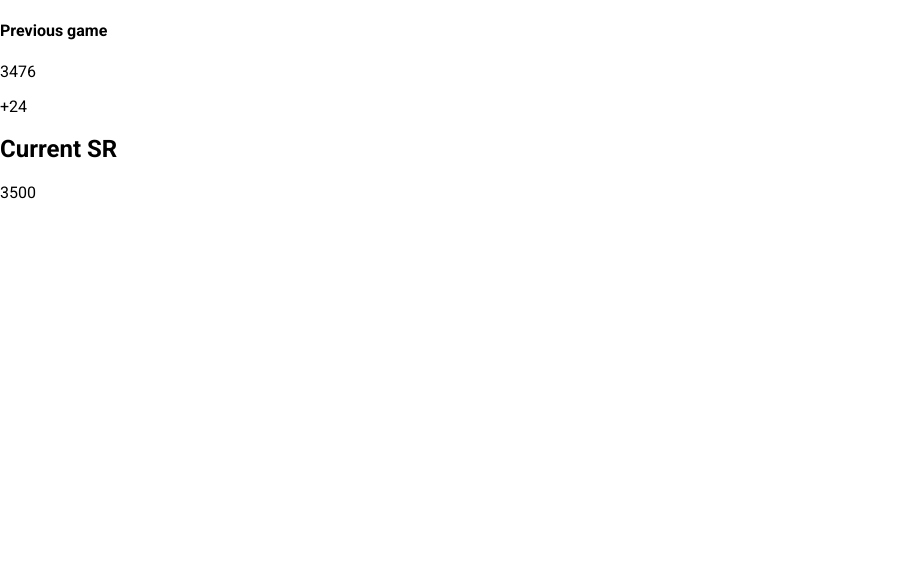
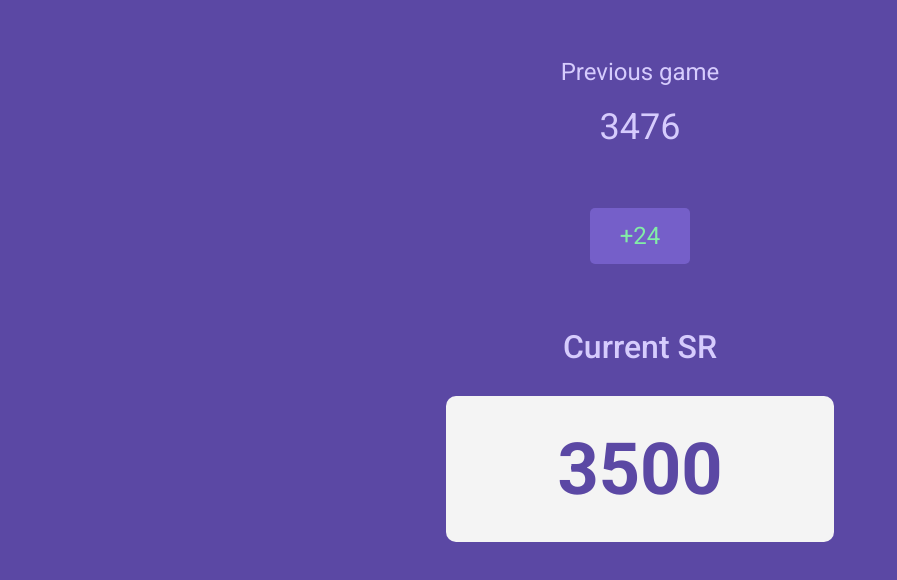
Before and after one commit to shimdevkun/sr-tracker, a React (Create React App) app: page / in a window 1280 px wide. Shown: the top 580 px of the page, without its empty margins (0-897 px from the left). Built offline with nearby package versions, Linux system fonts and the light colour scheme.

Commit message:
SR-0003 -- Home page - Apply new design

```diff
--- a/src/App.js
+++ b/src/App.js
@@ -22,7 +22,7 @@ function App() {
   }
 
   return (
-    <div className="App">
+    <div className="container--main">
       <PreviousSkillRanking
         skillRanking={getPreviousSkillRanking()}
         difference={getDifference()} />
--- a/src/components/CurrentSkillRanking.js
+++ b/src/components/CurrentSkillRanking.js
@@ -3,8 +3,8 @@ import React from 'react';
 const CurrentSkillRanking = ({ skillRanking }) => {
   return (
     <section id="current-sr">
-      <h2>Current SR</h2>
-      <p>{skillRanking}</p>
+      <p>Current SR</p>
+      <span>{skillRanking}</span>
     </section>
   )
 }
--- a/src/components/PreviousSkillRanking.js
+++ b/src/components/PreviousSkillRanking.js
@@ -7,14 +7,20 @@ const PreviousSkillRanking = ({ skillRanking, difference }) => {
     return difference > 0 ? `+${difference}` : difference;
   }
 
+  const getDifferenceClassColor = () => {
+    if (difference === 0)
+      return;
+    return difference > 0 ? 'positive' : 'negative';
+  }
+
   return (
     <section id="previous-sr">
       <div className="sr-info">
-        <h4>Previous game</h4>
-        <p>{skillRanking}</p>
+        <p className="title">Previous game</p>
+        <p className="prev-sr">{skillRanking}</p>
       </div>
 
-      <span className="sr-difference">{displayDifference()}</span>
+      <span className={`sr-difference ${getDifferenceClassColor()}`}>{displayDifference()}</span>
     </section>
   )
 }
--- a/src/index.css
+++ b/src/index.css
@@ -1,5 +1,100 @@
+:root {
+  --primary: #5B48A4;
+  --secondary: #755FC9;
+  --terciary: #D6CCFD;
+  --red: #F27878;
+  --green: #82EDA7;
+  --white: #F4F4F4;
+  --light-grey: #E2E2E2;
+  --dark-grey: #747474;
+}
+
 body {
   margin: 0;
   padding: 0;
   font-family: 'Roboto', sans-serif;
+  font-weight: 400;
+  background: var(--primary);
 }
+
+h1,
+h2,
+h3,
+h4,
+h5,
+h6 {
+  margin: 0;
+}
+
+p {
+  margin: 0;
+}
+
+/* ----- GLOBAL ----- */
+#root {
+  min-height: 75vh;
+  display: flex;
+  flex-direction: column;
+
+  justify-content: center;
+  align-items: center;
+}
+
+/* ----- HOME ----- */
+/* PreviousSkillRanking */
+section#previous-sr {
+  color: var(--terciary);
+  padding: 2em;
+  text-align: center;
+}
+
+section#previous-sr .title {
+  font-size: 1.5rem;
+}
+
+section#previous-sr .prev-sr {
+  margin: 0.55em 0 1.66em;
+  font-size: 2.25rem;
+}
+
+section#previous-sr .sr-difference {
+  font-size: 1.5rem;
+  display: inline-block;
+  background: var(--secondary);
+
+  padding: .6em 1.25em;
+  border-radius: 5px;
+}
+
+section#previous-sr .sr-difference.positive {
+  color: var(--green);
+}
+
+section#previous-sr .sr-difference.negative {
+  color: var(--red);
+}
+
+/* CurrentSkillRanking */
+section#current-sr {
+  display: flex;
+  flex-direction: column;
+  align-items: center;
+
+  padding: 2em;
+}
+
+section#current-sr p {
+  color: var(--terciary);
+  font-weight: 500;
+  font-size: 2rem;
+  margin-bottom: .94em;
+}
+
+section#current-sr span {
+  font-size: 4.5rem;
+  font-weight: 700;
+  padding: .42em 1.55em;
+  background: var(--white);
+  color: var(--primary);
+  border-radius: 10px;
+}
```
